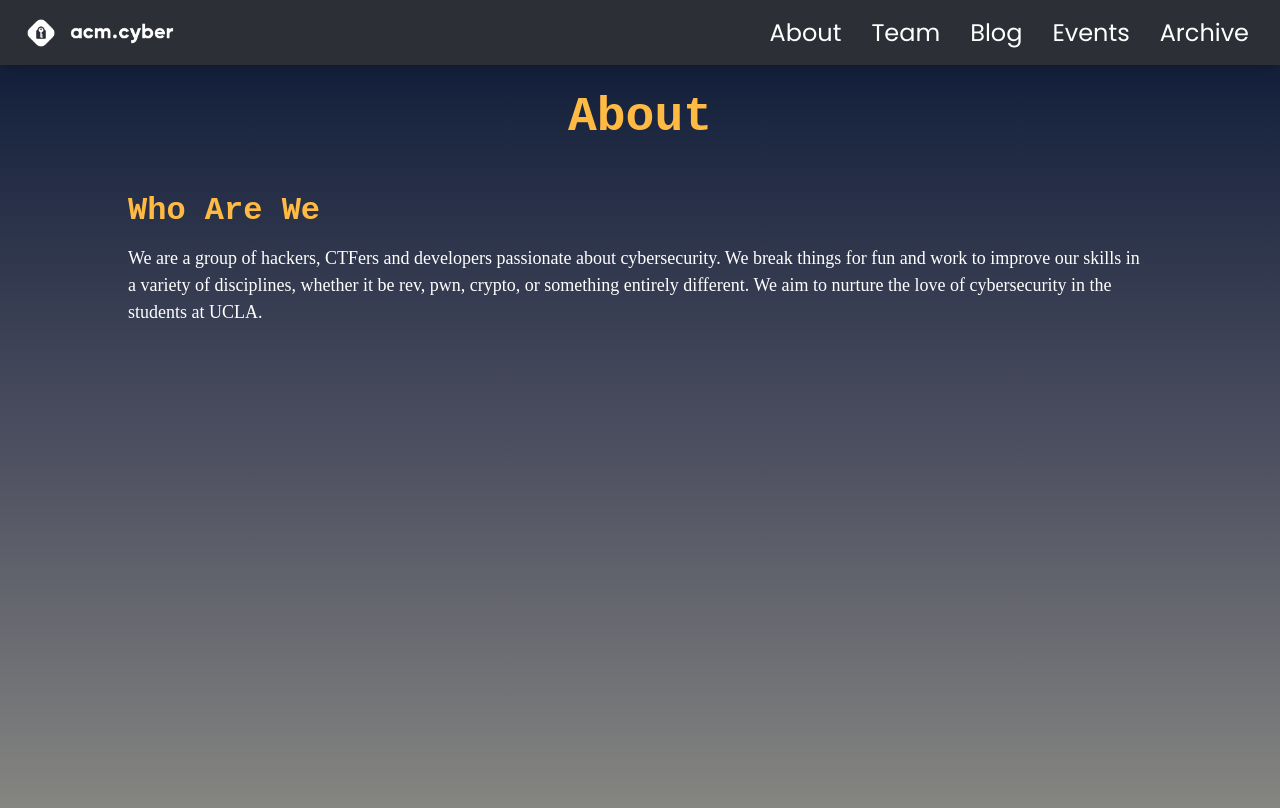
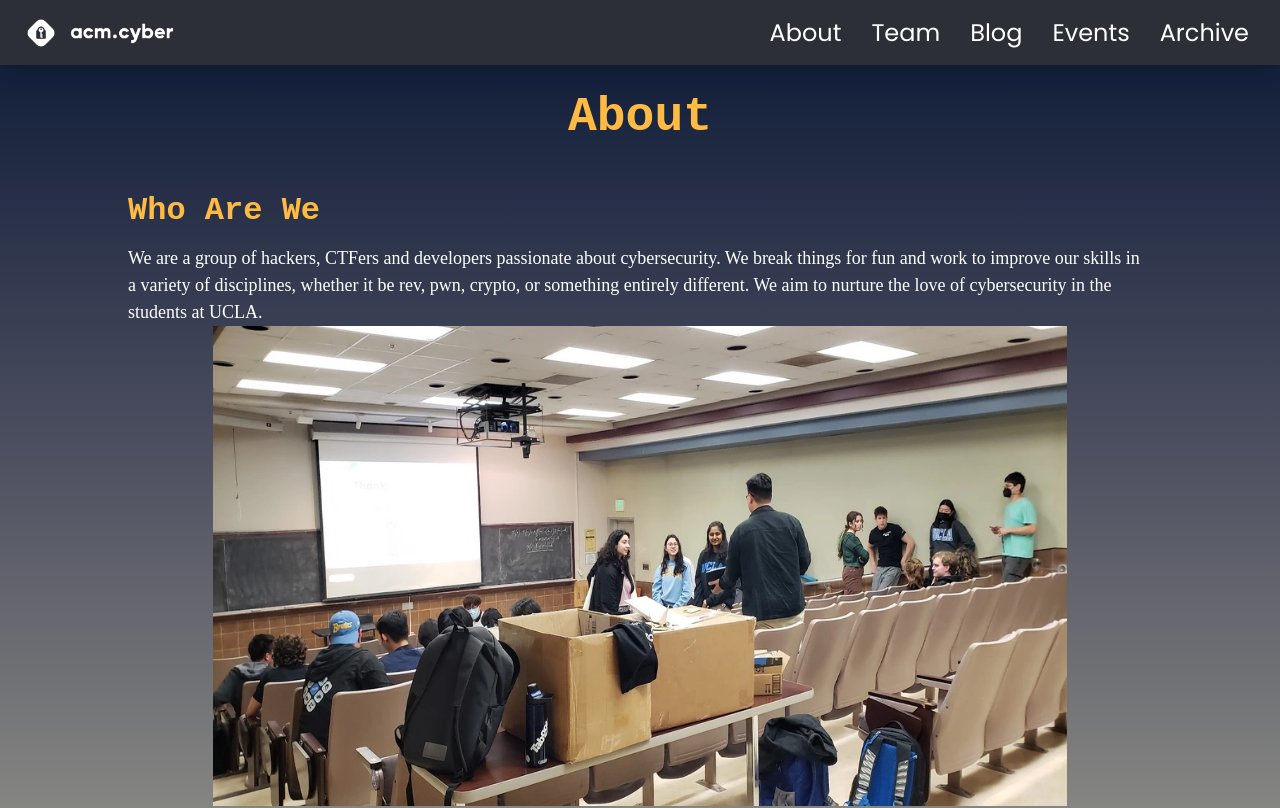
Before and after one commit to uclaacm/acmcyber.com, a Next.js app: page /about in a window 1280 px wide. Shown: the top 808 px of the page. Built offline with nearby package versions, Linux system fonts and the light colour scheme; a web font is replaced by a local one.

Commit message:
basic sliding carousel

```diff
--- /dev/null
+++ b/components/Carousel.tsx
@@ -0,0 +1,27 @@
+import { useEffect, useState } from "react";
+import styles from "@/styles/Carousel.module.scss";
+
+const msPerImage = 2000;
+
+export interface CarouselProps {
+  images: string[];
+}
+
+export function Carousel({ images }: CarouselProps) {
+  const [idx, setIdx] = useState(0);
+
+  useEffect(() => {
+    let ii = idx;
+    const interval = setInterval(() => {
+      ii = (ii + 1) % images.length;
+      setIdx(ii);
+    }, msPerImage);
+    return () => clearInterval(interval);
+  }, []);
+
+  return (
+    <div className={styles.images}>
+      <img src={images[idx]} alt="ACM Cyber congregation" />
+    </div>
+  );
+}
--- a/pages/_app.tsx
+++ b/pages/_app.tsx
@@ -22,7 +22,7 @@ export default function App({ Component, pageProps }: AppProps) {
         <link rel="icon" href="./favicon.ico" />
         <meta name="theme-color" content="#ffba44" />
         {css.map((href) => (
-          <link rel="stylesheet" href={href} />
+          <link rel="stylesheet" href={href} key={href} />
         ))}
       </Head>
 
--- a/pages/about.tsx
+++ b/pages/about.tsx
@@ -1,10 +1,20 @@
 import Head from "next/head";
+import fs from "node:fs";
+import { Carousel } from "@/components/Carousel.tsx";
 
 type DataProps = {
-  data: Record<string, any>;
+  images: string[];
 };
 
-export default function About({ data }: DataProps) {
+export function getStaticProps() {
+  const images = [...fs.readdirSync("./public/images/carousel")].map(
+    (p) => `images/carousel/${p}`
+  );
+
+  return { props: { images } };
+}
+
+export default function About({ images }: DataProps) {
   return (
     <div className="page">
       <Head>
@@ -20,6 +30,7 @@ export default function About({ data }: DataProps) {
         entirely different. We aim to nurture the love of cybersecurity in the
         students at UCLA.
       </p>
+      <Carousel images={images} />
     </div>
   );
 }
--- /dev/null
+++ b/styles/Carousel.module.scss
@@ -0,0 +1,11 @@
+.images {
+  display: flex;
+  flex-direction: row;
+  justify-content: center;
+  height: 60vh;
+}
+
+.images > img {
+  aspect-ratio: 16/9;
+  height: 100%;
+}
```
Also changed, not shown: public/images/carousel/1.webp (added), public/images/carousel/2.webp (added).
